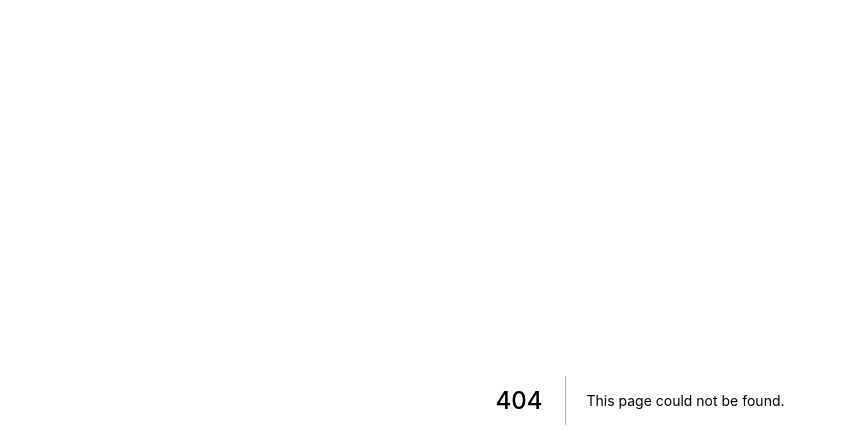
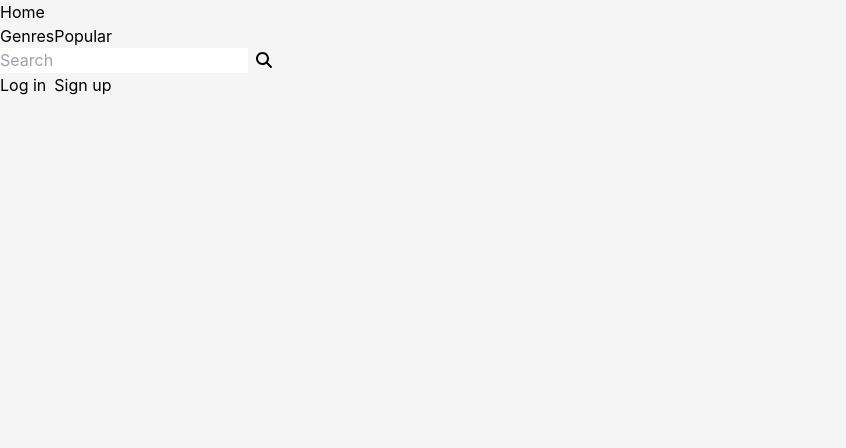
Before and after one commit to AlessandroCanossa/tec-web-project, a Next.js app in the folder frontend/: page /user/me in a window 1280 px wide. Before the commit this address had no page. Shown: the top 448 px of the page, without its empty margins (0-846 px from the left). Built offline with nearby package versions, Linux system fonts and the light colour scheme.

Commit message:
created pages for users

```diff
--- /dev/null
+++ b/frontend/pages/user/me.tsx
@@ -0,0 +1,18 @@
+import { NextPage } from "next/types";
+import Layout from "../../components/layout";
+import Head from "next/head";
+
+const Me: NextPage = () => {
+  return (
+    <Layout home>
+      <Head>
+        <title>Me</title>
+        <meta name="description" content="Generated by create next app" />
+        {/* <link rel="icon" href="/favicon.ico" /> */}
+      </Head>
+
+    </Layout>
+  );
+};
+
+export default Me;
```
Also changed, not shown: frontend/pages/user/[uid].tsx (added).
